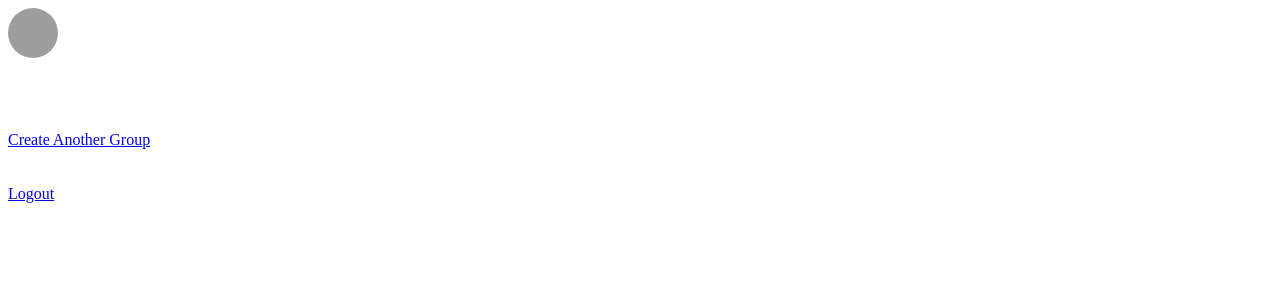
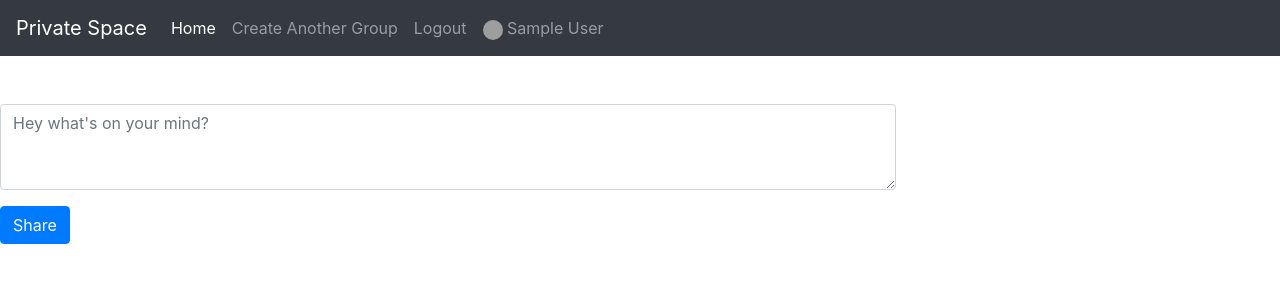
Before and after one commit to Dstri26/private-space, a PHP site: page /main.php in a window 1280 px wide. Shown: the top 300 px of the page. Run offline with PHP 8.4, Linux system fonts and the light colour scheme; the visitor is signed in with stand-in values (Sample User, id 1); data that the repository does not hold is empty; some libraries are stand-ins or nearby versions; grey boxes are pictures that could not be loaded.

Commit message:
Update main.php

```diff
--- a/main.php
+++ b/main.php
@@ -20,15 +20,58 @@ $row = mysqli_fetch_assoc($result);
 <!DOCTYPE html>
 <html>
 <head>
-	<title><?php echo $uname ?></title>
+    <link rel="icon" href="logo.png" type="image/icon type">
+	<title>Private Space</title>
+  <!--stylesheets-->
+	<link rel="stylesheet" href="https://stackpath.bootstrapcdn.com/bootstrap/4.3.1/css/bootstrap.min.css" integrity="sha384-ggOyR0iXCbMQv3Xipma34MD+dH/1fQ784/j6cY/iJTQUOhcWr7x9JvoRxT2MZw1T" crossorigin="anonymous">
+    <link rel="stylesheet" type="text/css" href="main.css">
+
+    <script src="jquery/jquery.min.js"></script>
+    <!---- jquery link local dont forget to place this in first than other script or link or may not work ---->
+
+    <link rel="stylesheet" href="css/bootstrap.min.css">
+    <!---- boostrap.min link local ----->
+
+    <link rel="stylesheet" href="css/style.css">
+    <!---- boostrap.min link local ----->
+
+    <script src="js/bootstrap.min.js"></script>
+    <!---- Boostrap js link local ----->
+
+    <link rel="icon" href="images/icon.png" type="image/x-icon" />
+    <!---- Icon link local ----->
+
+  <link href="https://fonts.googleapis.com/css?family=Lobster" rel="stylesheet">
+    <!---- Font awesom link local ----->
 </head>
 <body>
-	<img src="dp/<?php echo $row['dp']; ?>" style="width:50px;height: 50px; border-radius: 50%;">
-	<h3><?php echo $row['fname']; ?></h3>
-</body>
-</html>
+<nav class="navbar navbar-expand-lg navbar-dark bg-dark fixed-top">
+  <button class="navbar-toggler" type="button" data-toggle="collapse" data-target="#navbarTogglerDemo01" aria-controls="navbarTogglerDemo01" aria-expanded="false" aria-label="Toggle navigation">
+    <span class="navbar-toggler-icon"></span>
+  </button>
+  <div class="collapse navbar-collapse" id="navbarTogglerDemo01">
+    <a class="navbar-brand" href="#">Private Space</a>
+    <ul class="navbar-nav mr-auto mt-2 mt-lg-0">
+      <li class="nav-item active">
+      <a class="nav-link" href="#">Home <span class="sr-only">(current)</span></a>
+      </li>
+      <li class="nav-item">
+        <a class="nav-link" href="insert.php">Create Another Group</a>
+      </li>
+      <li class="nav-item">
+        <a class="nav-link" href="logout.php">Logout</a>
+      </li>
+      <li class="nav-item">
+      	<a class="nav-link" href="profile.php" style="float: right;"><img src="dp/<?php echo $row['dp']; ?>" style="width: 20px;height: 20px;border-radius: 50%;"><span> <?php echo $uname; ?></span></a>
+    </li>
+    </ul>
+  </div>
+</nav><br><br><br><br>
 
-<br><br><br>
-<a href="insert.php">Create Another Group</a><br><br><br>
-
-<a href="logout.php">Logout</a><br><br><br>
+<form>
+	<div class="form-group">
+	    <label for="status"></label>
+	    <textarea style="width: 70%;" class="form-control" id="status" name="status" rows="3" placeholder="Hey what's on your mind?"></textarea>
+  </div>
+  <button type="submit" class="btn btn-primary">Share</button>
+</form>
```
